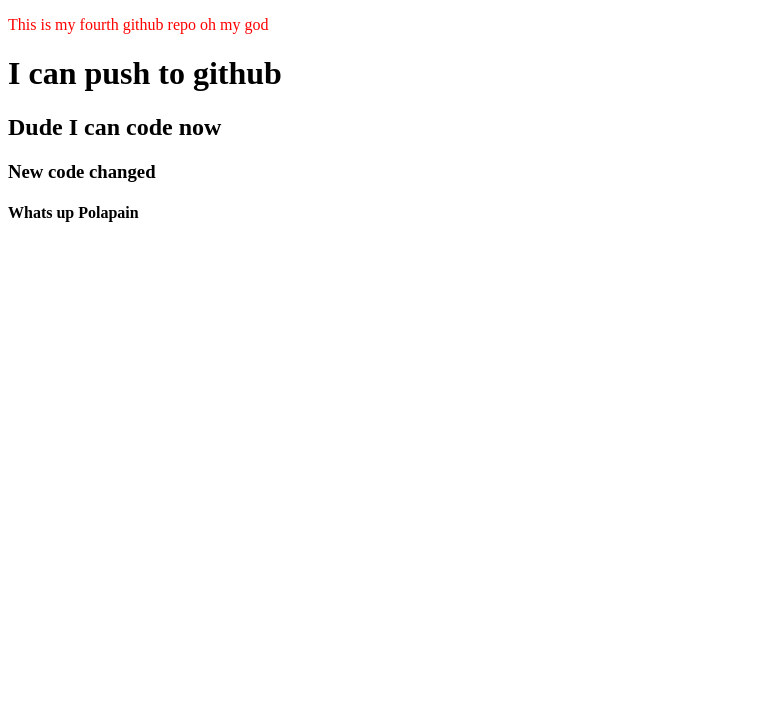
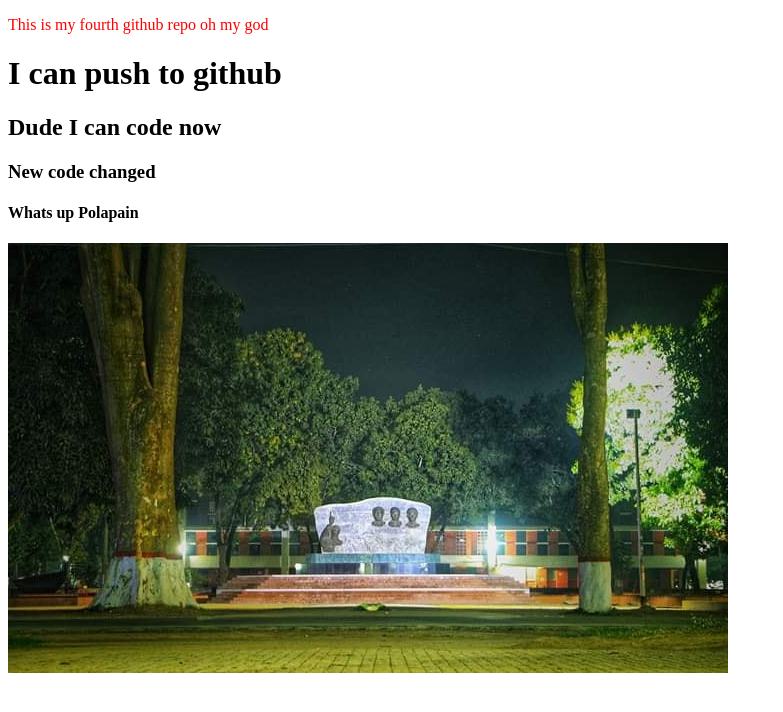
Before and after one commit to Nihanhasan/my-fourth-repo, a plain HTML site: page index.html in a window 1280 px wide. Shown: the whole page, without its empty margins (0-783 px from the left). Drawn offline with Linux system fonts and the light colour scheme.

Commit message:
image added

```diff
--- a/index.html
+++ b/index.html
@@ -14,6 +14,7 @@
     <h2>Dude I can code now</h2>
     <h3>New code changed</h3>
     <h4>Whats up Polapain</h4>
+    <img src="library.jpg" alt="">
 
 
 
```
Also changed, not shown: library.jpg (added).
